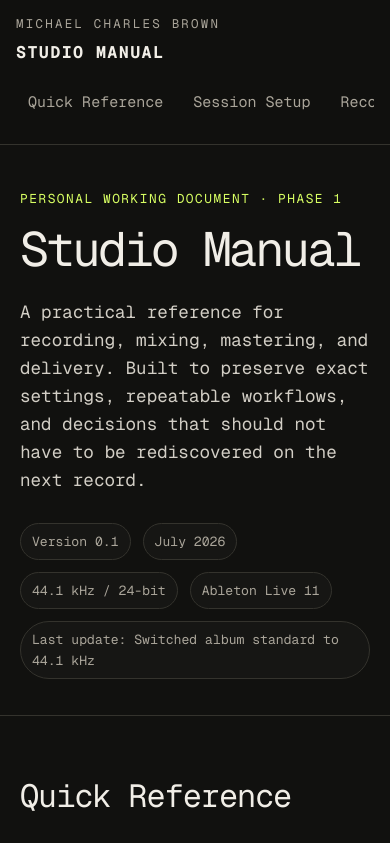
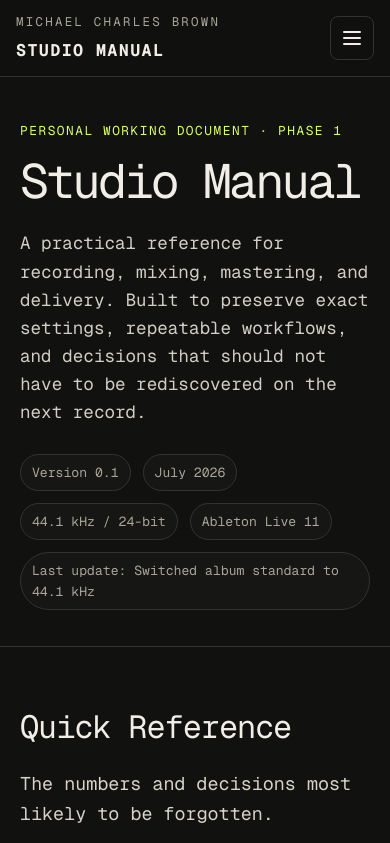
Before and after one commit to michaelcharlesbrown/michael-charles-brown, a Next.js app: page /studio-manual in a window 390 px wide. Shown: the top 843 px of the page. Built offline with nearby package versions, Linux system fonts and the light colour scheme.

Commit message:
Improve Studio Manual mobile nav and overscroll
Replace the horizontal scroll nav with a hamburger menu on mobile,
and paint html/body dark on this route so the site white background
does not flash at the bottom on mobile overscroll.

Co-authored-by: Cursor <cursoragent@cursor.com>

```diff
--- /dev/null
+++ b/app/(studio-manual)/studio-manual/StudioNav.tsx
@@ -0,0 +1,62 @@
+"use client"
+
+import { useEffect, useState } from "react"
+import styles from "./studio-manual.module.css"
+
+const navItems: { href: string; label: string }[] = [
+  { href: "#quick-reference", label: "Quick Reference" },
+  { href: "#session-setup", label: "Session Setup" },
+  { href: "#recording", label: "Recording" },
+  { href: "#gain-staging", label: "Gain Staging" },
+  { href: "#mixing", label: "Mixing" },
+  { href: "#space", label: "Space" },
+  { href: "#mastering", label: "Mastering" },
+  { href: "#export", label: "Export" },
+  { href: "#plugin-notes", label: "Plugin Notes" },
+  { href: "#checklists", label: "Checklists" },
+  { href: "#open-questions", label: "Open Questions" },
+]
+
+export default function StudioNav() {
+  const [open, setOpen] = useState(false)
+
+  useEffect(() => {
+    if (!open) return
+    const onKey = (e: KeyboardEvent) => {
+      if (e.key === "Escape") setOpen(false)
+    }
+    window.addEventListener("keydown", onKey)
+    return () => window.removeEventListener("keydown", onKey)
+  }, [open])
+
+  return (
+    <aside className={styles.sidebar}>
+      <div className={styles.brand}>
+        Michael Charles Brown<strong>Studio Manual</strong>
+      </div>
+
+      <button
+        type="button"
+        className={styles.menuButton}
+        aria-label={open ? "Close navigation menu" : "Open navigation menu"}
+        aria-expanded={open}
+        aria-controls="studio-nav"
+        onClick={() => setOpen((v) => !v)}
+      >
+        <span className={styles.burger} data-open={open} aria-hidden="true">
+          <span />
+          <span />
+          <span />
+        </span>
+      </button>
+
+      <nav id="studio-nav" className={`${styles.nav} ${open ? styles.navOpen : ""}`}>
+        {navItems.map((item) => (
+          <a key={item.href} href={item.href} onClick={() => setOpen(false)}>
+            {item.label}
+          </a>
+        ))}
+      </nav>
+    </aside>
+  )
+}
--- a/app/(studio-manual)/studio-manual/page.tsx
+++ b/app/(studio-manual)/studio-manual/page.tsx
@@ -1,34 +1,10 @@
 import styles from "./studio-manual.module.css"
-
-const navItems: { href: string; label: string }[] = [
-  { href: "#quick-reference", label: "Quick Reference" },
-  { href: "#session-setup", label: "Session Setup" },
-  { href: "#recording", label: "Recording" },
-  { href: "#gain-staging", label: "Gain Staging" },
-  { href: "#mixing", label: "Mixing" },
-  { href: "#space", label: "Space" },
-  { href: "#mastering", label: "Mastering" },
-  { href: "#export", label: "Export" },
-  { href: "#plugin-notes", label: "Plugin Notes" },
-  { href: "#checklists", label: "Checklists" },
-  { href: "#open-questions", label: "Open Questions" },
-]
+import StudioNav from "./StudioNav"
 
 export default function StudioManualPage() {
   return (
     <div className={styles.shell}>
-      <aside className={styles.sidebar}>
-        <div className={styles.brand}>
-          Michael Charles Brown<strong>Studio Manual</strong>
-        </div>
-        <nav className={styles.nav}>
-          {navItems.map((item) => (
-            <a key={item.href} href={item.href}>
-              {item.label}
-            </a>
-          ))}
-        </nav>
-      </aside>
+      <StudioNav />
 
       <main className={styles.main}>
         <header className={styles.hero}>
--- a/app/(studio-manual)/studio-manual/studio-manual.module.css
+++ b/app/(studio-manual)/studio-manual/studio-manual.module.css
@@ -3,11 +3,17 @@
    All tokens are --sm-* prefixed to avoid any collision with globals.
    Mono elements inherit the site's global --font-mono. */
 
-/* Smooth in-page anchor scrolling. This module's CSS is only loaded on
-   the /studio-manual route (Next.js per-route CSS splitting), so this rule
-   never affects the rest of the site. */
+/* Route-only document paints. This module loads only on /studio-manual
+   (Next.js per-route CSS splitting), so these never affect other pages.
+   Dark html/body prevents the site's white body from flashing on mobile
+   overscroll; smooth scrolling is for in-page anchors. */
 :global(html) {
   scroll-behavior: smooth;
+  background: #11110f;
+}
+
+:global(body) {
+  background: #11110f;
 }
 
 .shell {
@@ -28,6 +34,7 @@
   display: grid;
   grid-template-columns: 280px minmax(0, 1fr);
   min-height: 100vh;
+  min-height: 100dvh;
   background:
     radial-gradient(circle at 15% 10%, rgba(216, 255, 99, 0.07), transparent 26rem),
     var(--sm-bg);
@@ -96,10 +103,62 @@
   text-decoration: none;
 }
 
+/* Hamburger — desktop hidden; mobile only */
+.menuButton {
+  display: none;
+  align-items: center;
+  justify-content: center;
+  width: 44px;
+  height: 44px;
+  padding: 0;
+  border: 1px solid var(--sm-line);
+  border-radius: 8px;
+  background: transparent;
+  color: var(--sm-text);
+  cursor: pointer;
+  flex-shrink: 0;
+}
+
+.menuButton:hover {
+  background: var(--sm-panel);
+}
+
+.burger {
+  display: flex;
+  flex-direction: column;
+  justify-content: space-between;
+  width: 18px;
+  height: 14px;
+}
+
+.burger span {
+  display: block;
+  height: 2px;
+  width: 100%;
+  background: var(--sm-text);
+  border-radius: 1px;
+  transition: transform 0.2s ease, opacity 0.2s ease;
+}
+
+.burger[data-open="true"] span:nth-child(1) {
+  transform: translateY(6px) rotate(45deg);
+}
+
+.burger[data-open="true"] span:nth-child(2) {
+  opacity: 0;
+}
+
+.burger[data-open="true"] span:nth-child(3) {
+  transform: translateY(-6px) rotate(-45deg);
+}
+
 /* ── Main ────────────────────────────────────────────────── */
 
 .main {
   min-width: 0;
+  /* globals.css sets `main { padding-bottom: var(--page-x) }` site-wide;
+     zero it here so the studio page controls its own bottom spacing. */
+  padding-bottom: 0;
 }
 
 .hero {
@@ -367,39 +426,51 @@
     grid-template-columns: 1fr;
   }
 
-  /* Collapse the sidebar into a compact horizontal jump-nav pinned to the
-     top so a long reference doc stays navigable while scrolling. */
+  /* Compact sticky header: brand left, hamburger right. Nav collapses
+     into a vertical panel under the bar when the menu is open. */
   .sidebar {
     position: sticky;
     top: 0;
     z-index: 10;
+    display: flex;
+    flex-wrap: wrap;
+    align-items: center;
+    justify-content: space-between;
+    gap: 8px 12px;
     height: auto;
-    padding: 14px 16px;
+    padding: 12px 16px;
     border-right: 0;
     border-bottom: 1px solid var(--sm-line);
+    overflow: visible;
   }
 
   .brand {
-    margin-bottom: 12px;
+    margin-bottom: 0;
+    flex: 1;
+    min-width: 0;
+  }
+
+  .menuButton {
+    display: flex;
   }
 
   .nav {
-    display: flex;
-    gap: 6px;
-    overflow-x: auto;
-    padding-bottom: 4px;
-    -webkit-overflow-scrolling: touch;
-    scrollbar-width: none;
+    display: none;
+    flex-direction: column;
+    gap: 2px;
+    width: 100%;
+    flex-basis: 100%;
+    padding: 8px 0 4px;
+    border-top: 1px solid var(--sm-line);
+    margin-top: 4px;
   }
 
-  .nav::-webkit-scrollbar {
-    display: none;
+  .navOpen {
+    display: flex;
   }
 
   .nav a {
-    white-space: nowrap;
-    /* Larger tap target for touch. */
-    padding: 10px 12px;
+    padding: 12px 10px;
   }
 
   .card,
@@ -415,11 +486,10 @@
     padding: 24px var(--sm-page-x) 72px;
   }
 
-  /* Tighten vertical rhythm so sections aren't separated by huge gaps.
-     Offset anchor targets so headings clear the sticky nav. */
+  /* Offset anchors so headings clear the sticky header bar. */
   .content section {
     padding: 40px 0;
-    scroll-margin-top: 108px;
+    scroll-margin-top: 72px;
   }
 }
 
```
